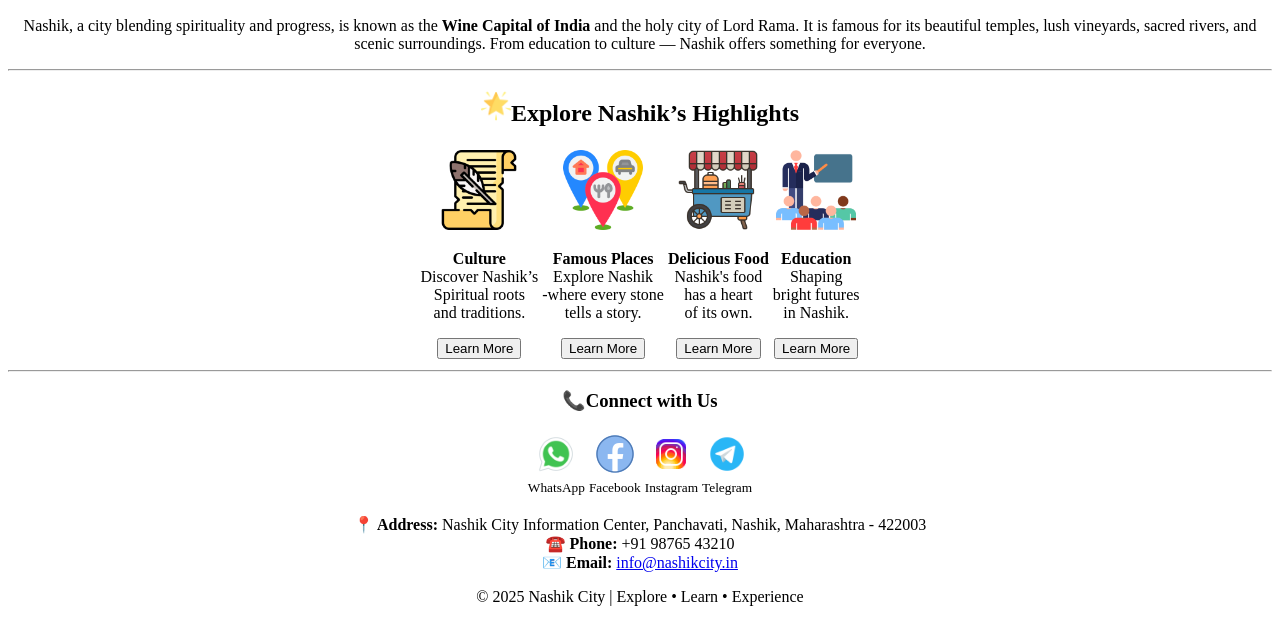
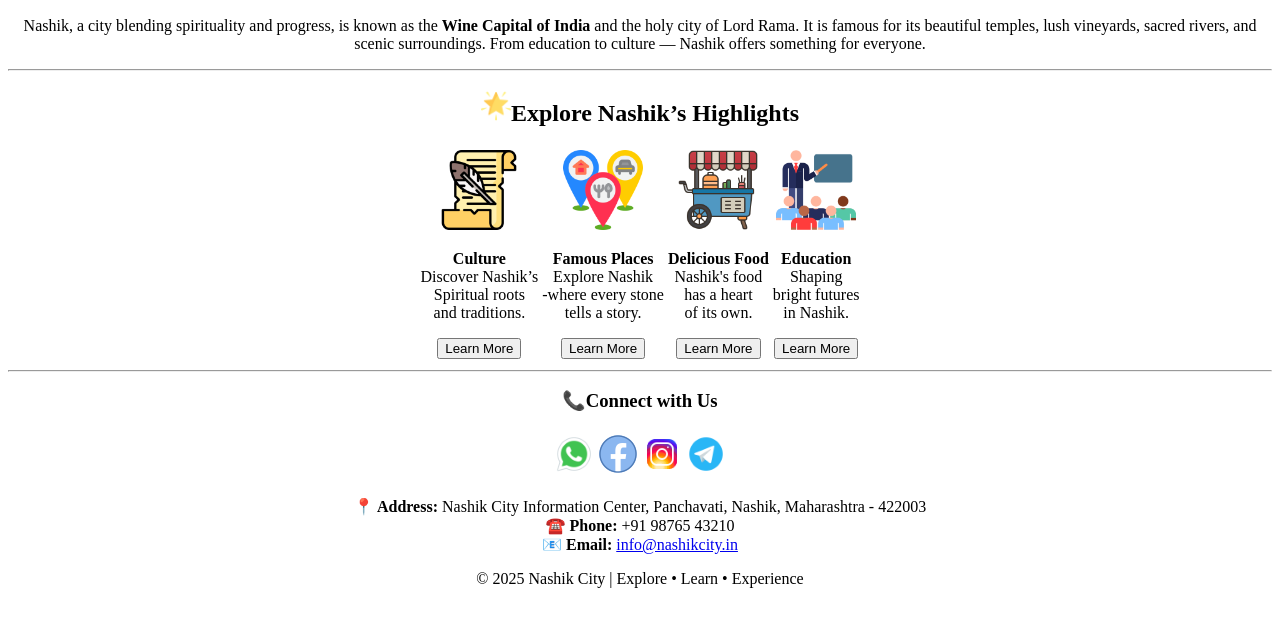
Before and after one commit to RainaTrivedi02/html-github-project-1-vibe-city-nashik, a plain HTML site: page index.html in a window 1280 px wide. Shown: the part 371-993 px from the top of the page. Drawn offline with Linux system fonts and the light colour scheme; files whose address does not match are found by name.

Commit message:
contact information updated on home page

```diff
--- a/index.html
+++ b/index.html
@@ -60,32 +60,28 @@
         <tr>
             <td align="center">
                     <img src="C:\Users\saish\OneDrive\Desktop\html-github-project-1-vibe-city-nashik\images\whatsapp logo.png" width="40" height="40" alt="WhatsApp">
-                </a><br>
-                <small>WhatsApp</small>
+                </a><br/>
             </td>
 
             <td align="center">
                     <img src="C:\Users\saish\OneDrive\Desktop\html-github-project-1-vibe-city-nashik\images\facebook logo.png" width="40" height="40" alt="Facebook">
-                </a><br>
-                <small>Facebook</small>
+                </a><br/>
             </td>
 
             <td align="center">
                     <img src="C:\Users\saish\OneDrive\Desktop\html-github-project-1-vibe-city-nashik\images\instagram logo.png" width="40" height="40" alt="Instagram">
-                </a><br>
-                <small>Instagram</small>
+                </a><br/>
             </td>
 
             <td align="center">
                     <img src="C:\Users\saish\OneDrive\Desktop\html-github-project-1-vibe-city-nashik\images\telegram logo.png" width="40" height="40" alt="Telegram">
-                </a><br>
-                <small>Telegram</small>
+                </a><br/>
             </td>
         </tr>
     </table>
     <p>
-        <b>📍 Address:</b> Nashik City Information Center, Panchavati, Nashik, Maharashtra - 422003 <br>
-        <b>☎️ Phone:</b> +91 98765 43210 <br>
+        <b>📍 Address:</b> Nashik City Information Center, Panchavati, Nashik, Maharashtra - 422003 <br/>
+        <b>☎️ Phone:</b> +91 98765 43210 <br/>
         <b>📧 Email:</b> <a href="mailto:info@nashikcity.in">info@nashikcity.in</a>
     </p>
 
```
